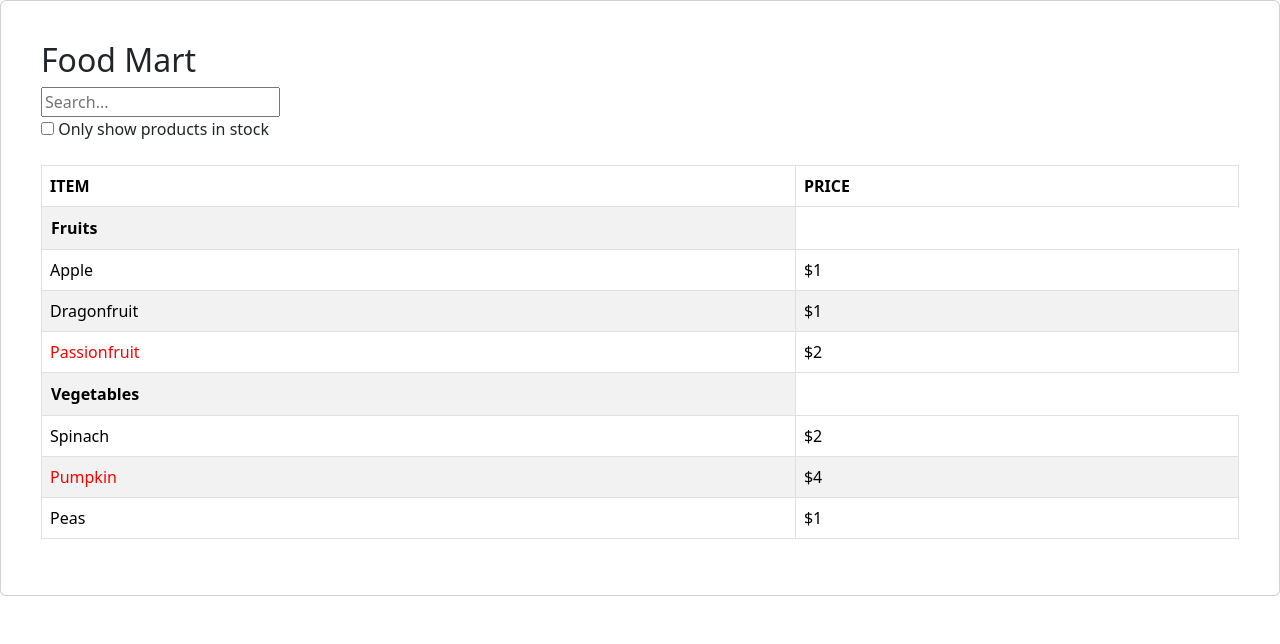
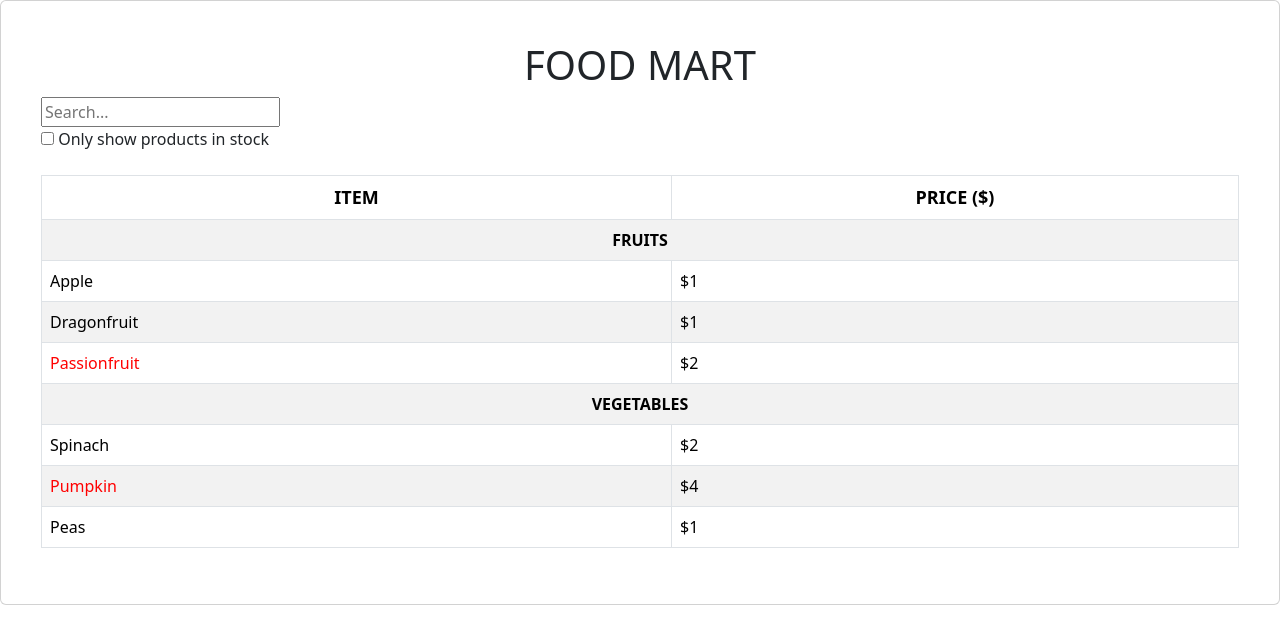
Before and after one commit to cjjasik/grocery-list, a React (Create React App) app: page / in a window 1280 px wide. Shown: the top 644 px of the page. Built offline with nearby package versions, Linux system fonts and the light colour scheme.

Commit message:
styling changes. TO DOs placed for future

```diff
--- a/src/components/Filter.js
+++ b/src/components/Filter.js
@@ -9,9 +9,20 @@ export default function Filter() {
     const [filterText, setFilterText] = useState('');
     const [inStockOnly, setInStockOnly] = useState(false);
 
+    const styles = {
+        card: {
+            width: '100%',
+            padding: '40px',
+        },
+        foodMartTitle: {
+            textAlign: "center",
+            fontWeight: "100px"
+        }
+    }
+
     return (
-        <Card style={{width: '100%', padding: '40px'}}>
-            <h2>Food Mart</h2>
+        <Card style={styles.card}>
+            <Card.Title as='h1' style={styles.foodMartTitle}>FOOD MART</Card.Title>
 
             <SearchBar
                 filterText={filterText}
--- a/src/components/ProductCategoryRow.js
+++ b/src/components/ProductCategoryRow.js
@@ -1,10 +1,15 @@
 export default function ProductCategoryRow({category}) {
+
+    const styles ={
+        categoryTitle: {
+            textAlign: "center",
+        }
+    }
+
     return (
         <tr>
-            <th>
-                <th colSpan="2">
-                    {category}
-                </th>
+            <th colSpan={2} style={styles.categoryTitle}>
+                {category.toUpperCase()}
             </th>
         </tr>
     );
--- a/src/components/ProductTable.js
+++ b/src/components/ProductTable.js
@@ -7,6 +7,13 @@ import ProductRow from "./ProductRow";
 export default function ProductTable({filterText, inStockOnly}) {
     const rows = [];
     let lastCategory = null;
+
+    const styles ={
+        tableCategories: {
+            textAlign: "center",
+            fontSize: "18px"
+        }
+    }
 
     groceries.forEach((grocery) => {
         if (
@@ -39,8 +46,8 @@ export default function ProductTable({filterText, inStockOnly}) {
         <Table striped bordered hover>
             <thead>
                 <tr>
-                    <th>ITEM</th>
-                    <th>PRICE</th>
+                    <th style={styles.tableCategories}>ITEM</th>
+                    <th style={styles.tableCategories}>PRICE ($)</th>
                 </tr>
             </thead>
             <tbody>{rows}</tbody>
--- a/src/components/SearchBar.js
+++ b/src/components/SearchBar.js
@@ -1,4 +1,13 @@
 export default function SearchBar({filterText, inStockOnly, onFilterTextChange, onInStockOnlyChange}) {
+
+    // TO DO: PUT CHECKED BOX TO THE LEFT, CLOSER TO TABLE
+    const styles ={
+        filterCheckedBox: {
+            paddingLeft: '20px',
+            paddingTop: '20px'
+        }
+    }
+
     return (
         <>
 
```
